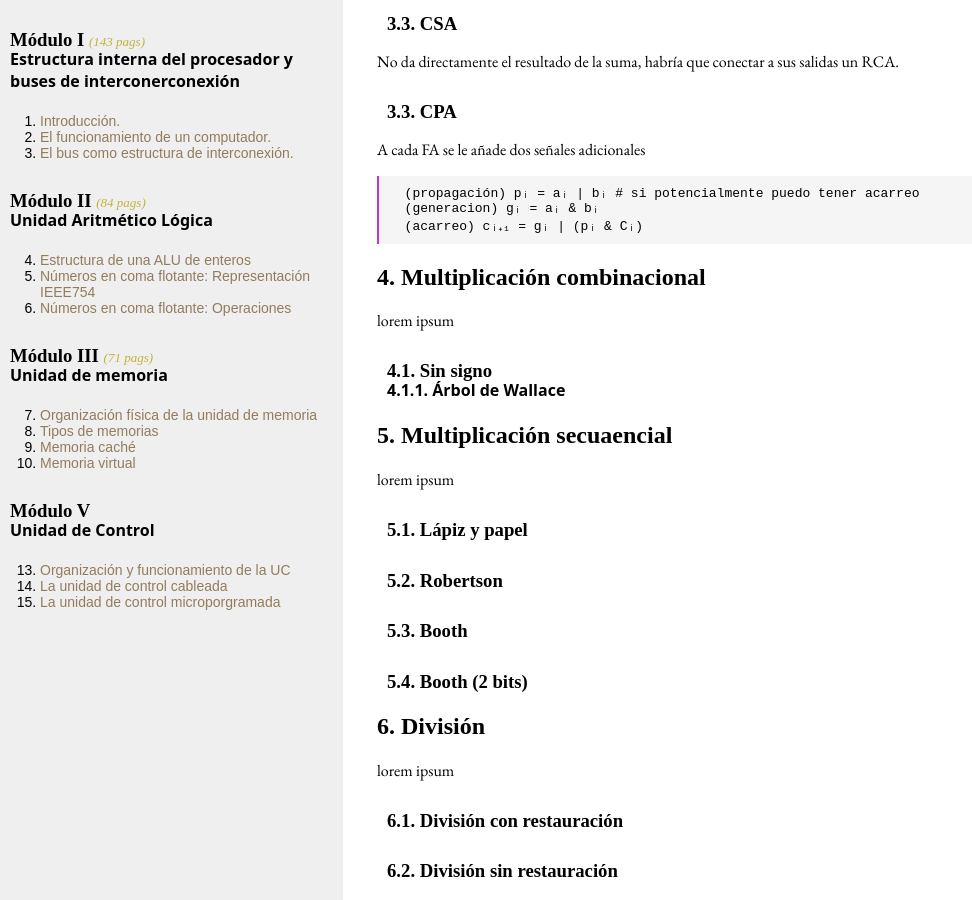
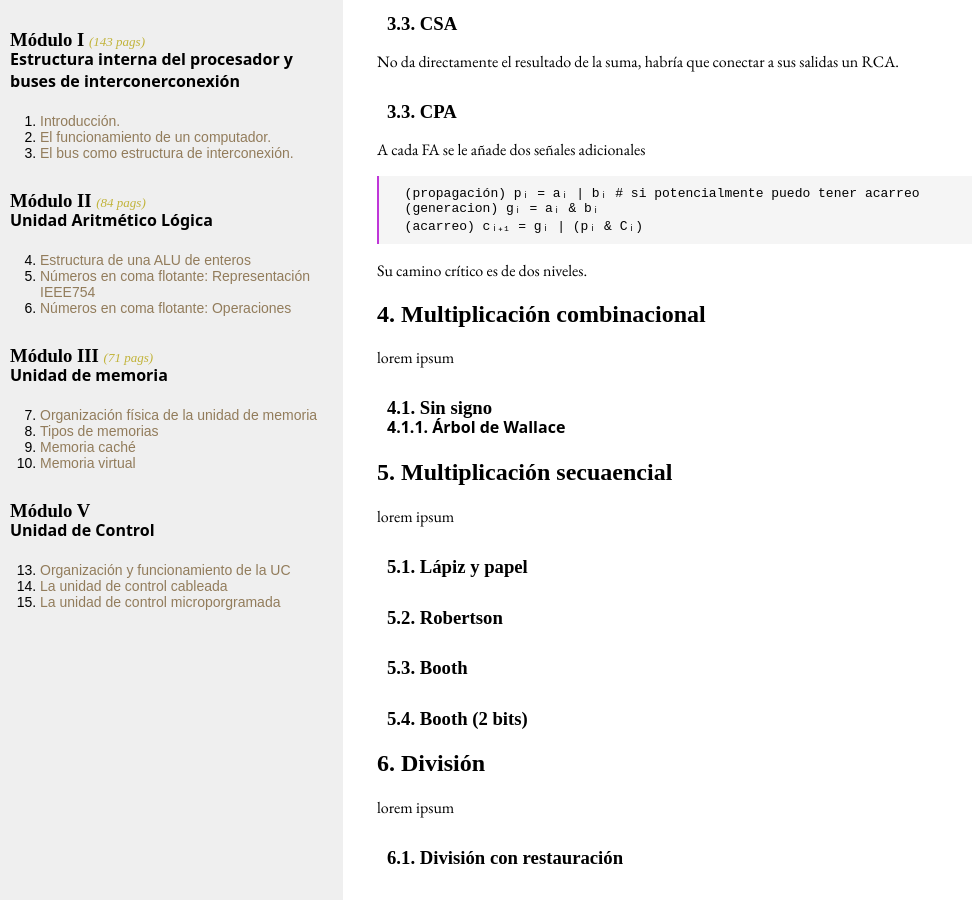
Before and after one commit to dkaerit/EDC, a Jekyll site: the page built from _posts/2020-10-05-TEMA04.md, in a window 1280 px wide and 900 px high, scrolled down 2074 px. Shown: the whole window, without its empty margins (0-972 px from the left). Built offline with Jekyll 4.4.1, drawn with Linux system fonts in a browser that asks for light colours; some web fonts are replaced.

Commit message:
Update 2020-10-05-TEMA04.md

````diff
--- a/_posts/2020-10-05-TEMA04.md
+++ b/_posts/2020-10-05-TEMA04.md
@@ -109,6 +109,8 @@ A cada FA se le añade dos señales adicionales
   (acarreo) cᵢ₊₁ = gᵢ | (pᵢ & Cᵢ)
 ```
 
+Su camino crítico es de dos niveles.
+
 ## 4. Multiplicación combinacional
 lorem ipsum
 ### 4.1. Sin signo
````
